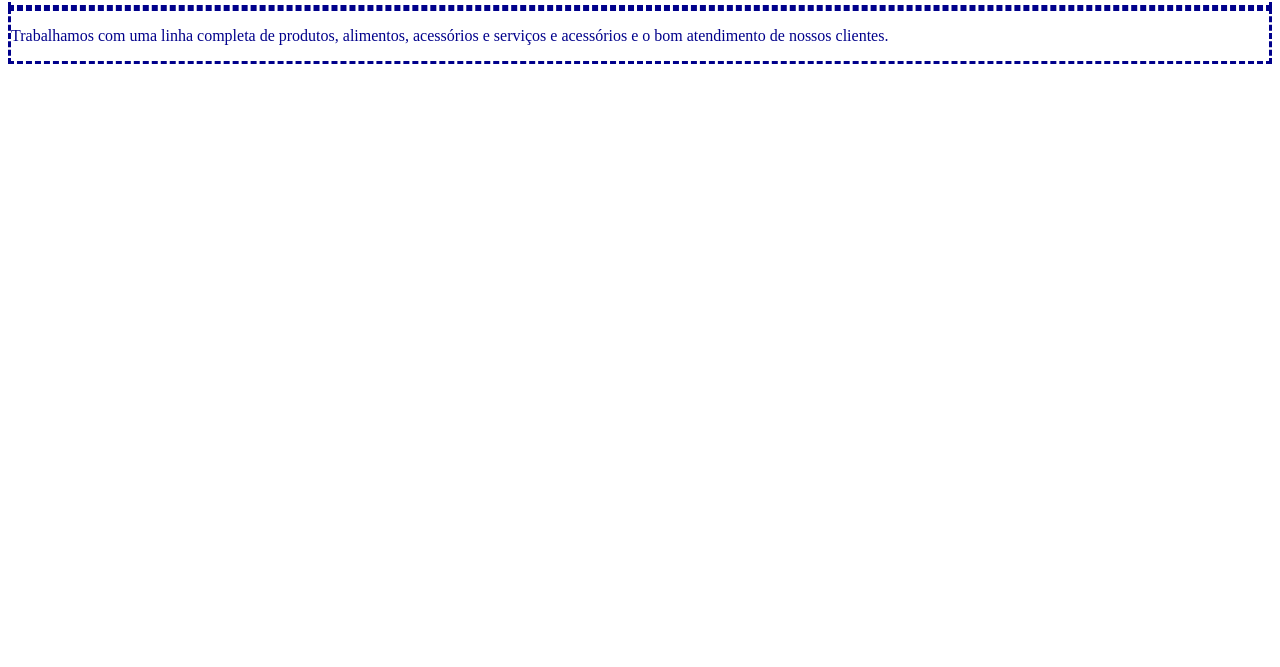
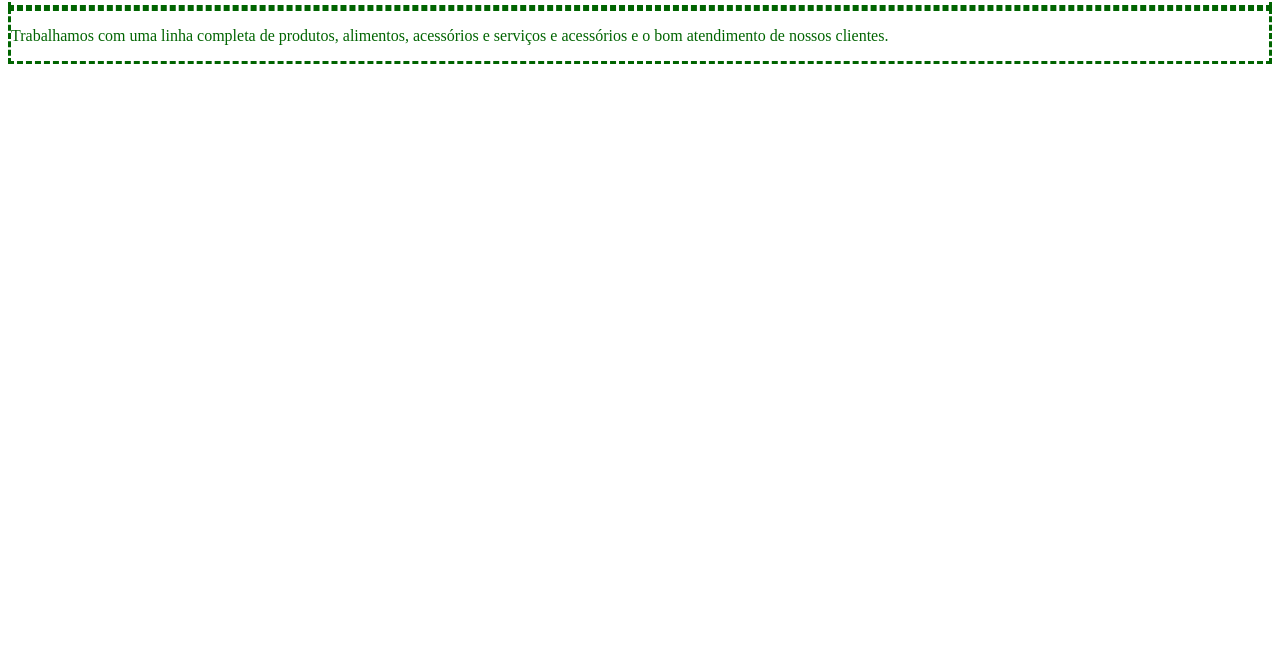
Before and after one commit to thiagogoz/targettrust, a plain HTML site: page index.html in a window 1280 px wide. Shown: the part 133-800 px from the top of the page. Drawn offline with Linux system fonts and the light colour scheme; a script that the page names is missing.

Commit message:
Trabalhando

```diff
--- a/index.css
+++ b/index.css
@@ -1,6 +1,6 @@
 .box {
     border-style: dashed;
-    box-shadow: darkblue;
+    box-shadow: darkgreen;
     solid-opacity: 0.8;
-    color: darkblue;
+    color: darkgreen;
 }
```
